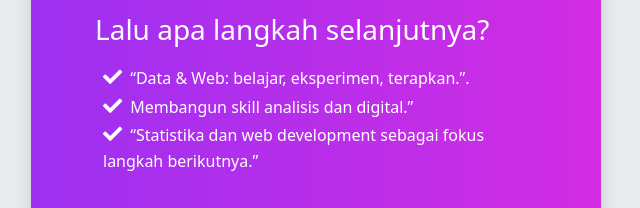
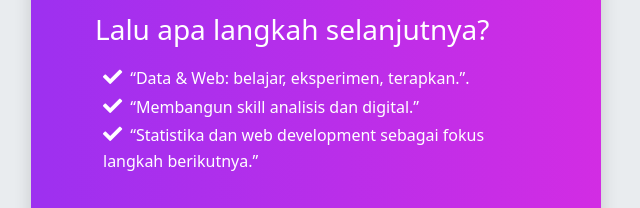
Before and after one commit to AlsiSyahrulloh/Parto-Alsi, a website: page index.html in a window 1280 px wide. Shown: the part 1552-1760 px from the top of the page, 39-679 px from the left. Drawn offline with nearby package versions, Linux system fonts and the light colour scheme; files that its build step writes are made by us from their sources.

Commit message:
Update index.html

```diff
--- a/index.html
+++ b/index.html
@@ -105,7 +105,7 @@
           <h3 class="display-3--brief">Lalu apa langkah selanjutnya?</h3>
           <ul class="cta-info__list">
             <li>“Data & Web: belajar, eksperimen, terapkan.”.</li>
-            <li>Membangun skill analisis dan digital.”</li>
+            <li>“Membangun skill analisis dan digital.”</li>
             <li>“Statistika dan web development sebagai fokus langkah berikutnya.”</li>
           </ul>
         </div>
```
